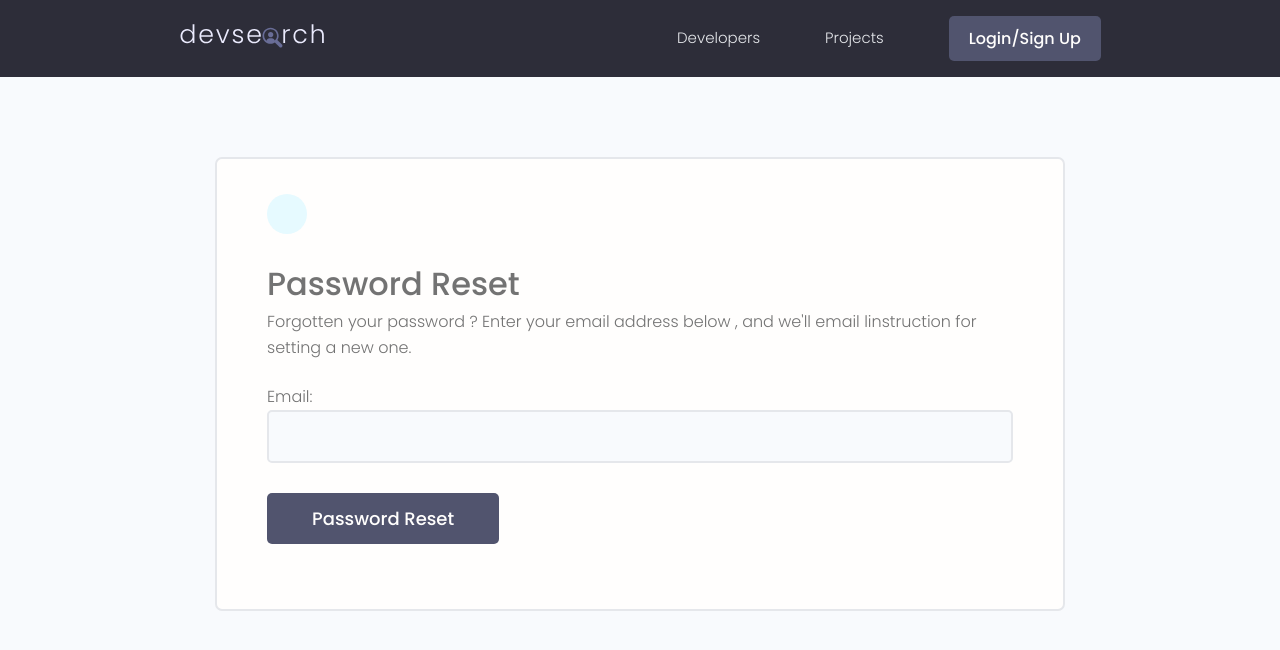
After one commit to Juned-the-programmer/devsearch, a Django app: page /reset_password/ in a window 1280 px wide. The commit adds this page. Shown: the top 650 px of the page. Run offline with Django 4.2, Linux system fonts and the light colour scheme; some libraries are stand-ins or nearby versions.

Commit message:
Password Reset and Send Email

```diff
--- a/devsearch/urls.py
+++ b/devsearch/urls.py
@@ -18,10 +18,22 @@ from django.urls import path , include
 from django.conf import settings
 from django.conf.urls.static import static
 
+from django.contrib.auth import views as auth_views
+
 urlpatterns = [
     path('admin/', admin.site.urls),
     path('',include('pages.urls')),
     path('project/',include('project.urls')),
+
+    path('reset_password/', auth_views.PasswordResetView.as_view(template_name="pages/reset_password.html"),
+            name="reset_password"),
+    path('reset_password_send/',auth_views.PasswordResetDoneView.as_view(template_name="pages/reset_password_sent.html"),
+            name="password_reset_done"),
+    path('reset/<uidb64>/<token>',auth_views.PasswordResetConfirmView.as_view(template_name="pages/reset_password_confirm.html"),
+            name="password_reset_confirm"),
+    path('reset_password_complete/',auth_views.PasswordResetCompleteView.as_view(template_name="pages/reset_password_complete.html"),
+            name="password_reset_complete"),
+
 ]
 
 urlpatterns += static(settings.MEDIA_URL , document_root = settings.MEDIA_ROOT)
--- a/pages/templates/pages/login.html
+++ b/pages/templates/pages/login.html
@@ -56,7 +56,7 @@
           </div>
           <div class="auth__actions">
             <input class="btn btn--sub btn--lg" type="submit" value="Log In" />
-            <a href="forgetpassword.html">Forget Password?</a>
+            <a href="{% url 'reset_password' %}">Forget Password?</a>
           </div>
         </form>
         <div class="auth__alternative">
--- /dev/null
+++ b/pages/templates/pages/reset_password.html
@@ -0,0 +1,54 @@
+{% extends 'pages/base.html' %}
+
+{% block title %}
+Reset Password
+{% endblock title %}
+
+{% block content %}
+
+<style>
+input[type='text'],
+input[type='email'],
+input[type='password']{
+  min-width: 24rem;
+  width: 100%;
+  padding: 1.2rem 1.5rem;
+  border-radius: 0.5rem;
+  border: 2px solid var(--color-light);
+  transition: all 0.3s ease-in-out;
+  background-color: var(--color-bg);
+}
+
+input[type='text']:focus,
+input[type='email']:focus,
+input[type='password']:focus,
+input[type='number']:focus,
+input[type='text']:active,
+input[type='email']:active,
+input[type='password']:active,
+ {
+  outline: none;
+  border: 2px solid var(--color-main);
+}
+</style>
+
+<main class="formPage my-xl">
+    <div class="content-box">
+        <div class="formWrapper">
+            <a class="backButton" href="{% url 'login' %}"><i class="im im-angle-left"></i></a>
+            <br>
+
+            <h3>Password Reset</h3>
+            <p>Forgotten your password ? Enter your email address below , and we'll email linstruction for setting a new one.</p>
+            <br>
+            <form class="form" method="POST">
+                <!-- Input:Text -->
+                {% csrf_token %}
+                {{form.as_p}}
+                <input class="btn btn--sub btn--lg  my-md" type="submit" value="Password Reset" />
+            </form>
+        </div>
+    </div>
+</main>
+
+{% endblock content %}
--- a/pages/templates/pages/signup.html
+++ b/pages/templates/pages/signup.html
@@ -11,7 +11,7 @@
     <!-- Icon - IconMonster -->
     <link rel="stylesheet" href="https://cdn.iconmonstr.com/1.3.0/css/iconmonstr-iconic-font.min.css" />
     <!-- Mumble UI -->
-    <link rel="stylesheet" href="{% static 'css/uikit.css' %}" />
+    <link rel="stylesheet" href="{% static 'uikit/styles/uikit.css' %}" />
     <!-- Dev Search UI -->
     <link rel="stylesheet" href="{% static 'css/app.css' %}" />
 
```
Also changed, not shown: devsearch/settings.py (+10 -0 lines), pages/singnals.py (+15 -0 lines), pages/templates/pages/reset_password_complete.html (added, +26 -0 lines), pages/templates/pages/reset_password_confirm.html (added, +57 -0 lines), pages/templates/pages/reset_password_sent.html (added, +24 -0 lines), db.sqlite3.
